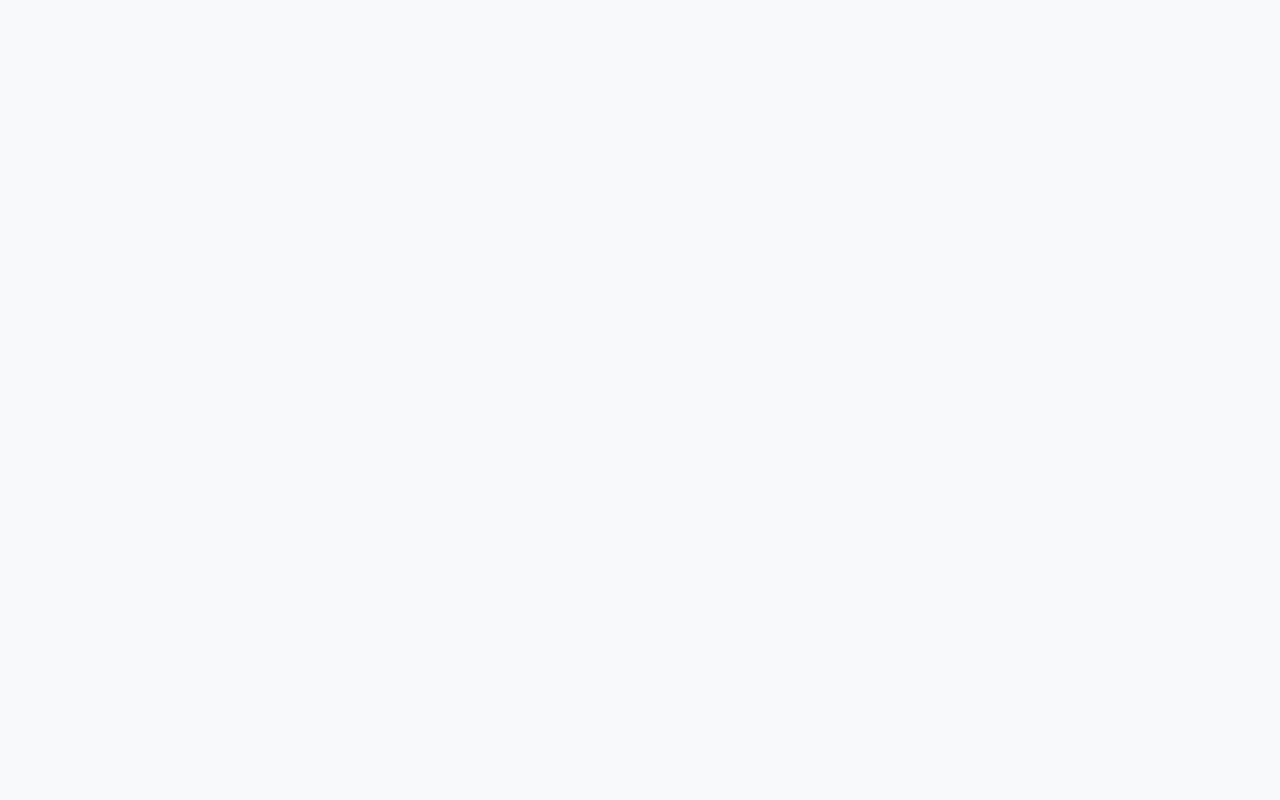
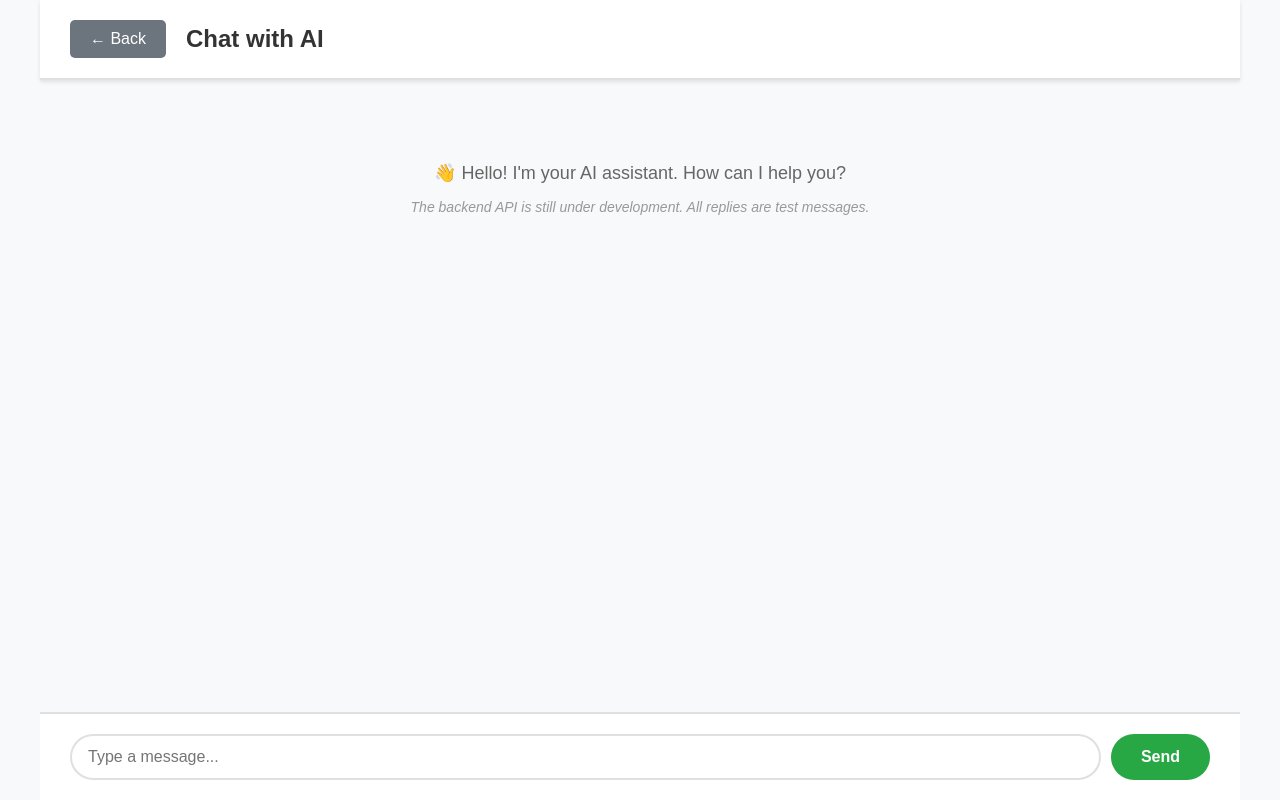
Before and after one commit to CS222-UIUC/Job-Application-Manager, a React (Vite) app in the folder frontend/vite-project/: page /chat-ai in a window 1280 px wide. Before the commit this address had no page. Built offline with nearby package versions, Linux system fonts and the light colour scheme.

Commit message:
add a new ai chat page

```diff
--- a/frontend/vite-project/src/App.jsx
+++ b/frontend/vite-project/src/App.jsx
@@ -3,6 +3,7 @@ import HomePage from "./HomePage.jsx";
 import Login from "./Login.jsx";
 import TrackerMain from "./TrackerMain.jsx";
 import Profile from "./Profile.jsx";
+import ChatAI from "./ChatAI.jsx";
 
 function App() {
   return (
@@ -12,6 +13,7 @@ function App() {
         <Route path="/login" element={<Login />} />
         <Route path="/tracker" element={<TrackerMain />} />
         <Route path="/profile" element={<Profile />} />
+        <Route path="/chat-ai" element={<ChatAI />} />
       </Routes>
     </BrowserRouter>
   );
--- /dev/null
+++ b/frontend/vite-project/src/ChatAI.css
@@ -0,0 +1,239 @@
+html, body, #root {
+    width: 100%;
+    height: 100%;
+    margin: 0;
+    padding: 0;
+    background-color: #f8f9fa;
+  }
+
+.chat-ai-container {
+    display: flex;
+    flex-direction: column;
+    height: 100vh;
+    width: 100%;
+    max-width: 1200px;
+    margin: 0 auto;
+    background-color: #f8f9fa;
+    box-sizing: border-box;
+  }
+
+  .chat-header {
+    display: flex;
+    align-items: center;
+    padding: 20px 30px;
+    background-color: white;
+    border-bottom: 2px solid #e0e0e0;
+    box-shadow: 0 2px 4px rgba(0, 0, 0, 0.1);
+    gap: 20px;
+    width: 100%;
+    max-width: 1200px;
+    margin: 0 auto;
+    box-sizing: border-box;
+  }
+
+.back-btn {
+  padding: 10px 20px;
+  background-color: #6c757d;
+  color: white;
+  border: none;
+  border-radius: 5px;
+  cursor: pointer;
+  font-size: 16px;
+  transition: background-color 0.3s ease;
+}
+
+.back-btn:hover {
+  background-color: #5a6268;
+}
+
+.chat-header h1 {
+  margin: 0;
+  color: #333;
+  font-size: 24px;
+}
+
+.chat-messages {
+    flex: 1;
+    overflow-y: auto;
+    padding: 30px;
+    display: flex;
+    flex-direction: column;
+    gap: 15px;
+    width: 100%;
+    max-width: 1200px;
+    margin: 0 auto;
+    box-sizing: border-box;
+  }
+
+.welcome-message {
+  text-align: center;
+  padding: 40px 20px;
+  color: #666;
+}
+
+.welcome-message p {
+  margin: 10px 0;
+  font-size: 18px;
+}
+
+.welcome-message .hint {
+  font-size: 14px;
+  color: #999;
+  font-style: italic;
+}
+
+.message {
+  display: flex;
+  margin-bottom: 10px;
+  animation: fadeIn 0.3s ease-in;
+  border: none;
+  outline: none;
+  box-shadow: none;
+}
+
+@keyframes fadeIn {
+  from {
+    opacity: 0;
+    transform: translateY(10px);
+  }
+  to {
+    opacity: 1;
+    transform: translateY(0);
+  }
+}
+
+.user-message {
+  justify-content: flex-end;
+}
+
+.ai-message {
+  justify-content: flex-start;
+}
+
+.message-content {
+  max-width: 80%;
+  padding: 12px 16px;
+  border-radius: 18px;
+  position: relative;
+  border: none;
+  outline: none;
+}
+
+.user-message .message-content {
+  background-color: #007bff;
+  color: white;
+  border-bottom-right-radius: 4px;
+}
+
+.ai-message .message-content {
+  background-color: white;
+  color: #333;
+  border: none;
+  border-bottom-left-radius: 4px;
+  box-shadow: 0 1px 3px rgba(0, 0, 0, 0.08);
+}
+
+.message-content p {
+  margin: 0 0 5px 0;
+  word-wrap: break-word;
+  line-height: 1.4;
+}
+
+.message-time {
+  font-size: 11px;
+  opacity: 0.7;
+  display: block;
+  margin-top: 5px;
+}
+
+.chat-input-form {
+  display: flex;
+  padding: 20px 30px;
+  background-color: white;
+  border-top: 2px solid #e0e0e0;
+  gap: 10px;
+  width: 100%;
+  box-sizing: border-box;
+  max-width: 1200px;
+  margin: 0 auto;
+}
+
+.chat-input {
+  flex: 1;
+  padding: 12px 16px;
+  border: 2px solid #e0e0e0;
+  border-radius: 24px;
+  font-size: 16px;
+  outline: none;
+  transition: border-color 0.3s ease;
+}
+
+.chat-input:focus {
+  border-color: #007bff;
+}
+
+.send-btn {
+  padding: 12px 30px;
+  background-color: #28a745;
+  color: white;
+  border: none;
+  border-radius: 24px;
+  font-size: 16px;
+  font-weight: bold;
+  cursor: pointer;
+  transition: background-color 0.3s ease;
+}
+
+.send-btn:hover {
+  background-color: #218838;
+}
+
+.send-btn:active {
+  transform: translateY(1px);
+}
+
+/* 响应式设计 */
+@media (max-width: 1024px) {
+  .chat-messages {
+    padding: 30px 30px;
+  }
+
+  .chat-header {
+    padding: 20px 30px;
+  }
+
+  .chat-input-form {
+    padding: 20px 30px;
+  }
+}
+
+@media (max-width: 768px) {
+  .chat-header {
+    padding: 15px 20px;
+  }
+
+  .chat-header h1 {
+    font-size: 20px;
+  }
+
+  .back-btn {
+    padding: 8px 15px;
+    font-size: 14px;
+  }
+
+  .chat-messages {
+    padding: 20px;
+  }
+
+  .message-content {
+    max-width: 85%;
+  }
+
+  .chat-input-form {
+    padding: 15px 20px;
+  }
+
+  .send-btn {
+    padding: 12px 20px;
+  }
+}
--- /dev/null
+++ b/frontend/vite-project/src/ChatAI.jsx
@@ -0,0 +1,92 @@
+import React, { useState, useRef, useEffect } from "react";
+import { useNavigate } from "react-router-dom";
+import "./ChatAI.css";
+
+function ChatAI() {
+  const navigate = useNavigate();
+  const [messages, setMessages] = useState([]);
+  const [inputValue, setInputValue] = useState("");
+  const messagesEndRef = useRef(null);
+
+  const scrollToBottom = () => {
+    messagesEndRef.current?.scrollIntoView({ behavior: "smooth" });
+  };
+
+  useEffect(() => {
+    scrollToBottom();
+  }, [messages]);
+
+  const handleSend = async (e) => {
+    e.preventDefault();
+    if (!inputValue.trim()) return;
+
+    const userMessage = {
+      id: Date.now(),
+      text: inputValue,
+      sender: "user",
+      timestamp: new Date().toLocaleTimeString(),
+    };
+
+    setMessages((prev) => [...prev, userMessage]);
+    setInputValue("");
+
+    // Simulate AI response (currently returns test message)
+    setTimeout(() => {
+      const aiMessage = {
+        id: Date.now() + 1,
+        text: "testing message, waiting for backend api",
+        sender: "ai",
+        timestamp: new Date().toLocaleTimeString(),
+      };
+      setMessages((prev) => [...prev, aiMessage]);
+    }, 500);
+  };
+
+  return (
+    <div className="chat-ai-container">
+      <div className="chat-header">
+        <button onClick={() => navigate("/tracker")} className="back-btn">
+          ← Back
+        </button>
+        <h1>Chat with AI</h1>
+      </div>
+
+      <div className="chat-messages">
+        {messages.length === 0 ? (
+          <div className="welcome-message">
+            <p>👋 Hello! I'm your AI assistant. How can I help you?</p>
+            <p className="hint">The backend API is still under development. All replies are test messages.</p>
+          </div>
+        ) : (
+          messages.map((message) => (
+            <div
+              key={message.id}
+              className={`message ${message.sender === "user" ? "user-message" : "ai-message"}`}
+            >
+              <div className="message-content">
+                <p>{message.text}</p>
+                <span className="message-time">{message.timestamp}</span>
+              </div>
+            </div>
+          ))
+        )}
+        <div ref={messagesEndRef} />
+      </div>
+
+      <form onSubmit={handleSend} className="chat-input-form">
+        <input
+          type="text"
+          value={inputValue}
+          onChange={(e) => setInputValue(e.target.value)}
+          placeholder="Type a message..."
+          className="chat-input"
+        />
+        <button type="submit" className="send-btn">
+          Send
+        </button>
+      </form>
+    </div>
+  );
+}
+
+export default ChatAI;
--- a/frontend/vite-project/src/TrackerMain.css
+++ b/frontend/vite-project/src/TrackerMain.css
@@ -148,6 +148,23 @@ h1 {
   display: flex;
   align-items: center;
   gap: 15px;
+}
+
+.chat-ai-btn {
+  padding: 10px 20px;
+  background-color: #17a2b8;
+  color: white;
+  border: none;
+  border-radius: 4px;
+  cursor: pointer;
+  font-size: 14px;
+  font-weight: 500;
+  transition: background-color 0.3s ease;
+  white-space: nowrap;
+}
+
+.chat-ai-btn:hover {
+  background-color: #138496;
 }
 
 .profile-widget {
--- a/frontend/vite-project/src/TrackerMain.jsx
+++ b/frontend/vite-project/src/TrackerMain.jsx
@@ -132,6 +132,12 @@ function TrackerMain() {
 
         {user ? (
           <div className="user-profile-section">
+            <button
+              onClick={() => navigate("/chat-ai")}
+              className="chat-ai-btn"
+            >
+              Chat with AI
+            </button>
             <div
               className="profile-widget"
               onClick={() => navigate("/profile")}
```
